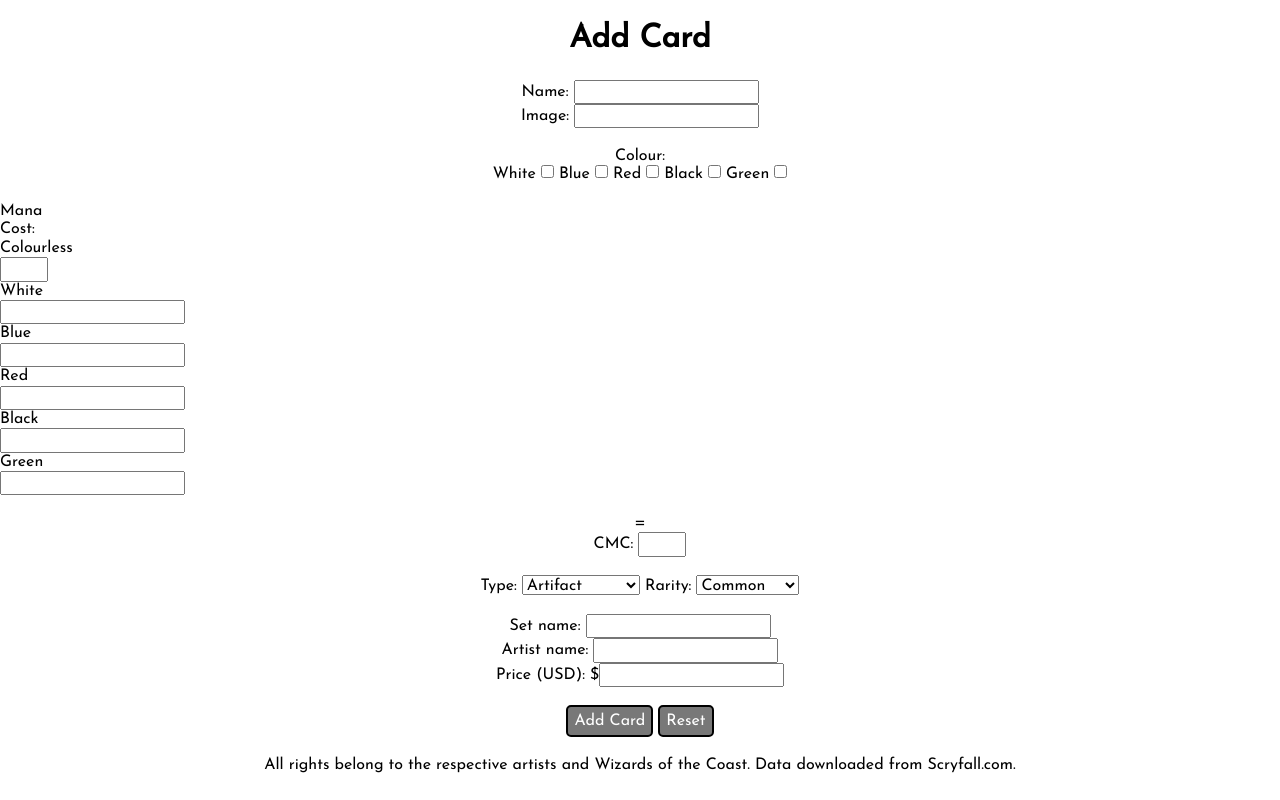
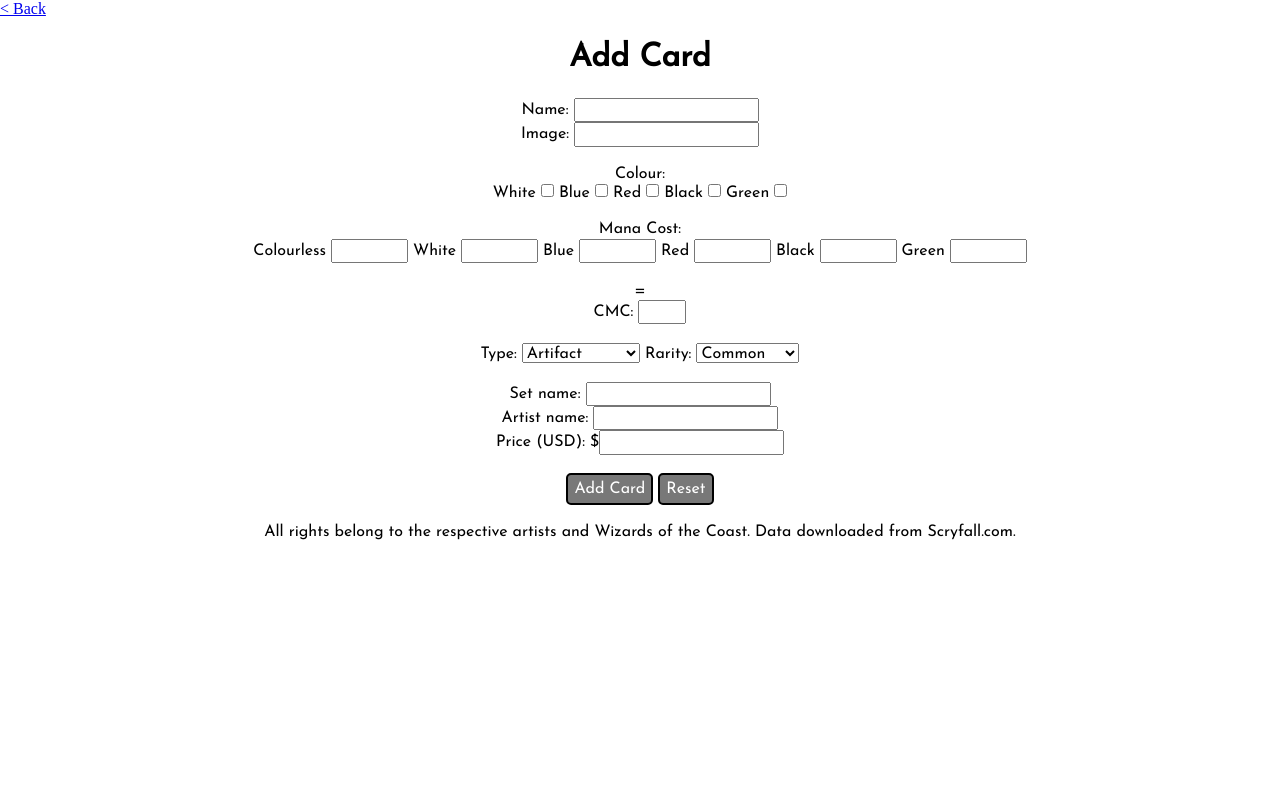
Before and after one commit to bnjn/mtg-collector-app, a PHP site: page /php/addcard.php in a window 1280 px wide. Run offline with PHP 8.4, Linux system fonts and the light colour scheme.

Commit message:
css fixes

```diff
--- a/css/style.css
+++ b/css/style.css
@@ -38,8 +38,8 @@
     width: 3rem;
 }
 
-.mana-cost {
-    width: 1rem;
+.mana-cost input {
+    width: 6vw;
 }
 
 .button {
--- a/php/addcard.php
+++ b/php/addcard.php
@@ -16,6 +16,7 @@
 </head>
 <body>
 <header>
+    <a href="../index.php">< Back</a>
     <h1>Add Card</h1>
 </header>
 <main>
--- a/php/form.php
+++ b/php/form.php
@@ -52,7 +52,7 @@
                           Mana Cost:
                           <br>
                           <label for="manacost[]">Colourless</label>
-                          <input class="numinput" name="manacost['.''.']">
+                          <input name="manacost['.''.']">
                           <label for="manacost[]">White</label>
                           <input type="number" name="manacost['.'W'.']">
                           <label for="manacost[]">Blue</label>
```
